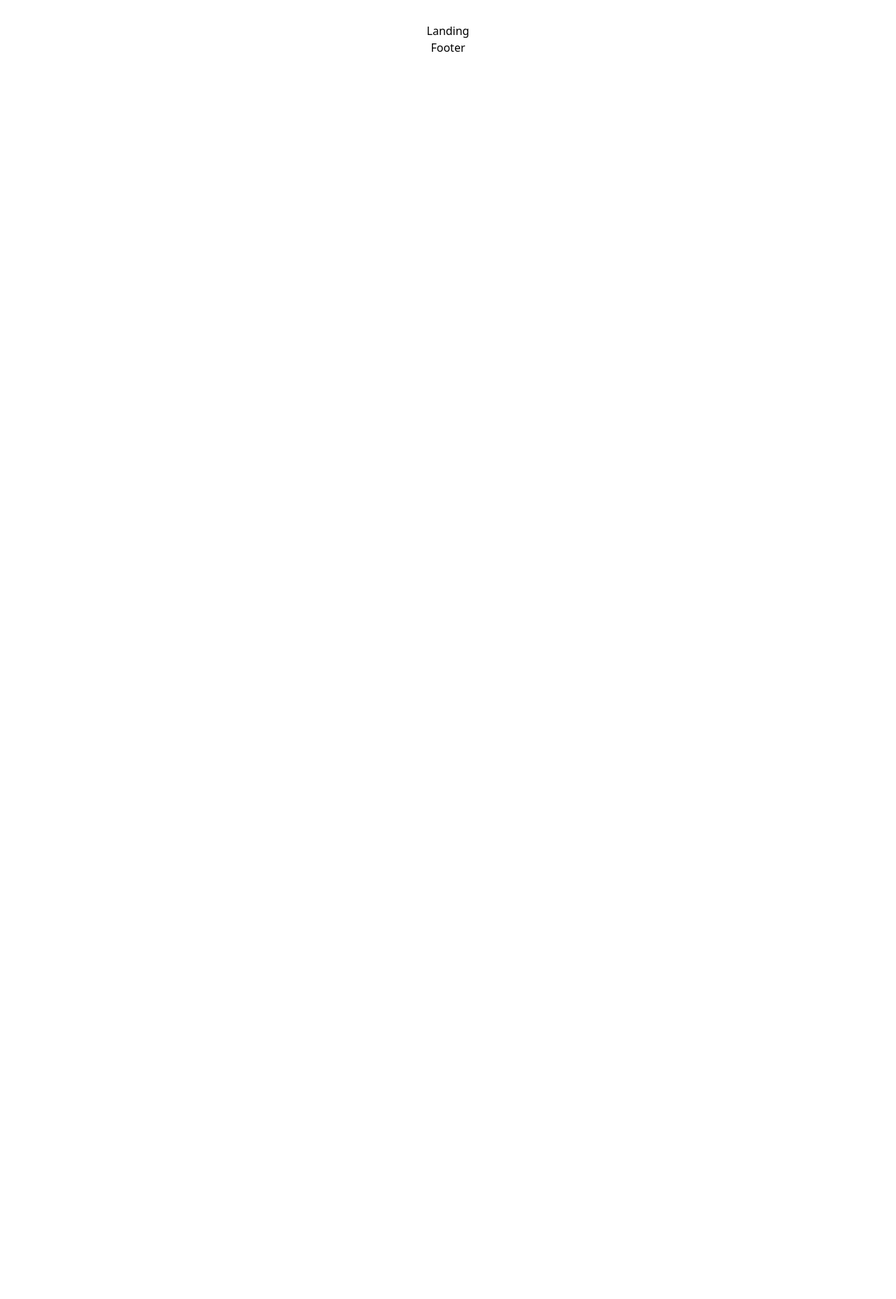
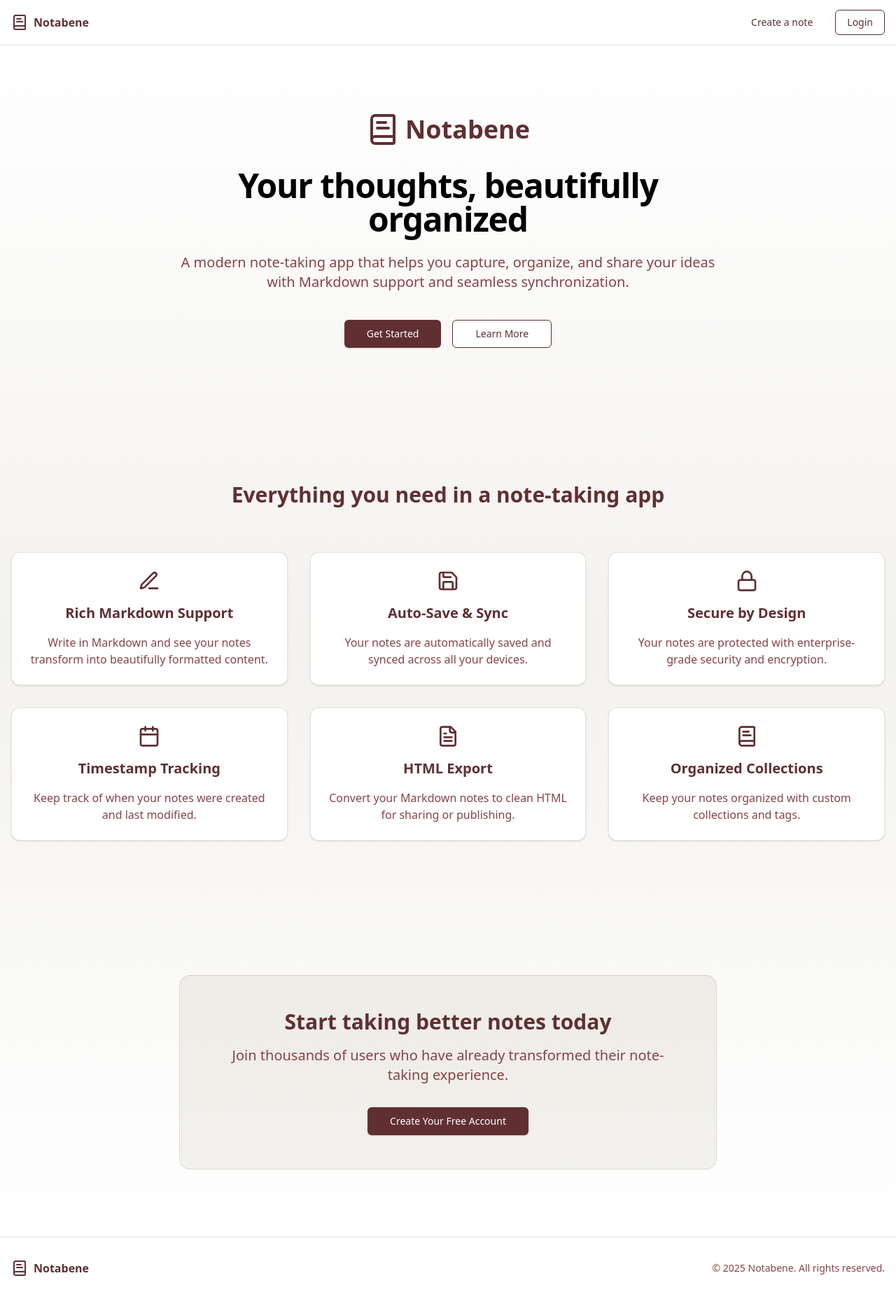
Before and after one commit to tonybnya/notabene, a React (Vite) app in the folder frontend/: page / in a window 1280 px wide. Shown: the whole page at 70% size. Before the commit the page ends 800 px from the top, so only its background shows below. Built offline with nearby package versions, Linux system fonts and the light colour scheme.

Commit message:
feat: create the landing page with a navbar and a footer and some sections

```diff
--- a/frontend/src/App.tsx
+++ b/frontend/src/App.tsx
@@ -4,6 +4,7 @@ import Layout from "./pages/Layout";
 import Landing from "./pages/Landing";
 import About from "./pages/About";
 import Docs from "./pages/Docs";
+import Notes from "./pages/Notes";
 import NotFoundPage from "./pages/NotFoundPage";
 
 const App = () => {
@@ -16,6 +17,7 @@ const App = () => {
             <Route path="landing" element={<Landing />} />
             <Route path="about" element={<About />} />
             <Route path="docs" element={<Docs />} />
+            <Route path="notes" element={<Notes />} />
           </Route>
           <Route path="*" element={<NotFoundPage />} />
         </Routes>
--- a/frontend/src/components/Footer.tsx
+++ b/frontend/src/components/Footer.tsx
@@ -1,7 +1,21 @@
-import React from "react";
+import { BookText } from "lucide-react";
 
 const Footer = () => {
-  return <div>Footer</div>;
+  return (
+    <footer className="border-t border-secondary/20 w-full">
+      <div className="container mx-auto px-4 py-8">
+        <div className="flex justify-between items-center">
+          <div className="flex items-center">
+            <BookText className="h-6 w-6 text-primary" />
+            <span className="ml-2 font-semibold text-primary">Notabene</span>
+          </div>
+          <p className="text-sm text-muted-foreground">
+            © {new Date().getFullYear()} Notabene. All rights reserved.
+          </p>
+        </div>
+      </div>
+    </footer>
+  );
 };
 
 export default Footer;
--- /dev/null
+++ b/frontend/src/components/Navbar.tsx
@@ -0,0 +1,71 @@
+import { BookText, Menu, X } from "lucide-react";
+import { Button } from "@/components/ui/button";
+import { useState } from "react";
+
+const Navbar = () => {
+  const [isMobileMenuOpen, setIsMobileMenuOpen] = useState(false);
+
+  return (
+    <nav className="border-b border-secondary/20">
+      <div className="container mx-auto px-4">
+        <div className="flex items-center justify-between h-16">
+          {/* Logo */}
+          <div className="flex items-center">
+            <BookText className="h-6 w-6 text-primary" />
+            <span className="ml-2 font-semibold text-primary">Notabene</span>
+          </div>
+
+          {/* Desktop Navigation */}
+          <div className="hidden md:flex items-center gap-4">
+            <Button
+              asChild
+              variant="ghost"
+              className="text-primary hover:bg-primary/10"
+            >
+              <a href="/notes">Create a note</a>
+            </Button>
+            <Button
+              variant="outline"
+              className="border-primary text-primary hover:bg-primary/10"
+            >
+              Login
+            </Button>
+          </div>
+
+          {/* Mobile Menu Button */}
+          <button
+            className="md:hidden p-2 text-primary hover:bg-primary/10 rounded-md"
+            onClick={() => setIsMobileMenuOpen(!isMobileMenuOpen)}
+          >
+            {isMobileMenuOpen ? (
+              <X className="h-6 w-6" />
+            ) : (
+              <Menu className="h-6 w-6" />
+            )}
+          </button>
+        </div>
+
+        {/* Mobile Navigation */}
+        {isMobileMenuOpen && (
+          <div className="md:hidden py-4 space-y-3">
+            <Button
+              asChild
+              variant="ghost"
+              className="w-full justify-start text-primary hover:bg-primary/10"
+            >
+              <a href="/notes">Create a note</a>
+            </Button>
+            <Button
+              variant="outline"
+              className="w-full justify-start border-primary text-primary hover:bg-primary/10"
+            >
+              Login
+            </Button>
+          </div>
+        )}
+      </div>
+    </nav>
+  );
+};
+
+export default Navbar;
--- a/frontend/src/pages/Landing.tsx
+++ b/frontend/src/pages/Landing.tsx
@@ -1,7 +1,132 @@
-import React from "react";
+import { BookText, Edit3, Calendar, Save, Lock, FileText } from "lucide-react";
+import { Button } from "@/components/ui/button";
+import { Card } from "@/components/ui/card";
 
 const Landing = () => {
-  return <div>Landing</div>;
+  return (
+    <div className="min-h-screen bg-gradient-to-b from-background via-secondary/10 to-background">
+      {/* Hero Section */}
+      <div className="container mx-auto px-4 py-24">
+        <div className="text-center space-y-6 max-w-3xl mx-auto">
+          <div className="flex items-center justify-center mb-8">
+            <BookText className="h-12 w-12 text-primary" />
+            <span className="text-4xl font-bold ml-2 text-primary">
+              Notabene
+            </span>
+          </div>
+          <h1 className="text-5xl font-bold tracking-tight">
+            Your thoughts, beautifully organized
+          </h1>
+          <p className="text-xl text-muted-foreground">
+            A modern note-taking app that helps you capture, organize, and share
+            your ideas with Markdown support and seamless synchronization.
+          </p>
+          <div className="flex gap-4 justify-center pt-4">
+            <Button size="lg" className="px-8 bg-primary hover:bg-primary/90">
+              <a href="/notes" target="_blank">
+                Get Started
+              </a>
+            </Button>
+            <Button
+              size="lg"
+              variant="outline"
+              className="px-8 border-primary text-primary hover:bg-primary/10"
+            >
+              <a href="/docs" target="_blank">
+                Learn More
+              </a>
+            </Button>
+          </div>
+        </div>
+      </div>
+
+      {/* Features Section */}
+      <div className="container mx-auto px-4 py-24">
+        <h2 className="text-3xl font-bold text-center mb-16 text-primary">
+          Everything you need in a note-taking app
+        </h2>
+        <div className="grid md:grid-cols-2 lg:grid-cols-3 gap-8">
+          <Card className="p-6 space-y-4 hover:shadow-lg transition-shadow border-secondary/20">
+            <Edit3 className="h-8 w-8 text-primary mx-auto" />
+            <h3 className="text-xl font-semibold text-primary">
+              Rich Markdown Support
+            </h3>
+            <p className="text-muted-foreground">
+              Write in Markdown and see your notes transform into beautifully
+              formatted content.
+            </p>
+          </Card>
+
+          <Card className="p-6 space-y-4 hover:shadow-lg transition-shadow border-secondary/20">
+            <Save className="h-8 w-8 text-primary mx-auto" />
+            <h3 className="text-xl font-semibold text-primary">
+              Auto-Save & Sync
+            </h3>
+            <p className="text-muted-foreground">
+              Your notes are automatically saved and synced across all your
+              devices.
+            </p>
+          </Card>
+
+          <Card className="p-6 space-y-4 hover:shadow-lg transition-shadow border-secondary/20">
+            <Lock className="h-8 w-8 text-primary mx-auto" />
+            <h3 className="text-xl font-semibold text-primary">
+              Secure by Design
+            </h3>
+            <p className="text-muted-foreground">
+              Your notes are protected with enterprise-grade security and
+              encryption.
+            </p>
+          </Card>
+
+          <Card className="p-6 space-y-4 hover:shadow-lg transition-shadow border-secondary/20">
+            <Calendar className="h-8 w-8 text-primary mx-auto" />
+            <h3 className="text-xl font-semibold text-primary">
+              Timestamp Tracking
+            </h3>
+            <p className="text-muted-foreground">
+              Keep track of when your notes were created and last modified.
+            </p>
+          </Card>
+
+          <Card className="p-6 space-y-4 hover:shadow-lg transition-shadow border-secondary/20">
+            <FileText className="h-8 w-8 text-primary mx-auto" />
+            <h3 className="text-xl font-semibold text-primary">HTML Export</h3>
+            <p className="text-muted-foreground">
+              Convert your Markdown notes to clean HTML for sharing or
+              publishing.
+            </p>
+          </Card>
+
+          <Card className="p-6 space-y-4 hover:shadow-lg transition-shadow border-secondary/20">
+            <BookText className="h-8 w-8 text-primary mx-auto" />
+            <h3 className="text-xl font-semibold text-primary">
+              Organized Collections
+            </h3>
+            <p className="text-muted-foreground">
+              Keep your notes organized with custom collections and tags.
+            </p>
+          </Card>
+        </div>
+      </div>
+
+      {/* CTA Section */}
+      <div className="container mx-auto px-4 py-24">
+        <div className="bg-secondary/10 rounded-2xl p-12 text-center max-w-3xl mx-auto border border-secondary/20">
+          <h2 className="text-3xl font-bold mb-4 text-primary">
+            Start taking better notes today
+          </h2>
+          <p className="text-xl text-muted-foreground mb-8">
+            Join thousands of users who have already transformed their
+            note-taking experience.
+          </p>
+          <Button size="lg" className="px-8 bg-primary hover:bg-primary/90">
+            Create Your Free Account
+          </Button>
+        </div>
+      </div>
+    </div>
+  );
 };
 
 export default Landing;
--- a/frontend/src/pages/Layout.tsx
+++ b/frontend/src/pages/Layout.tsx
@@ -1,11 +1,11 @@
 import { Outlet } from "react-router-dom";
-// import Navbar from '../components/Navbar';
+import Navbar from "../components/Navbar";
 import Footer from "../components/Footer";
 
 const Layout = () => {
   return (
     <>
-      {/* <Navbar /> */}
+      <Navbar />
       <Outlet />
       <Footer />
     </>
--- /dev/null
+++ b/frontend/src/pages/Notes.tsx
@@ -0,0 +1,5 @@
+const Notes = () => {
+  return <div>Notes</div>;
+};
+
+export default Notes;
--- a/frontend/src/styles/App.css
+++ b/frontend/src/styles/App.css
@@ -1,6 +1,6 @@
 #root {
-  max-width: 1280px;
+  /*max-width: 1280px;*/
   margin: 0 auto;
-  padding: 2rem;
+  /*padding: 2rem;*/
   text-align: center;
 }
```
